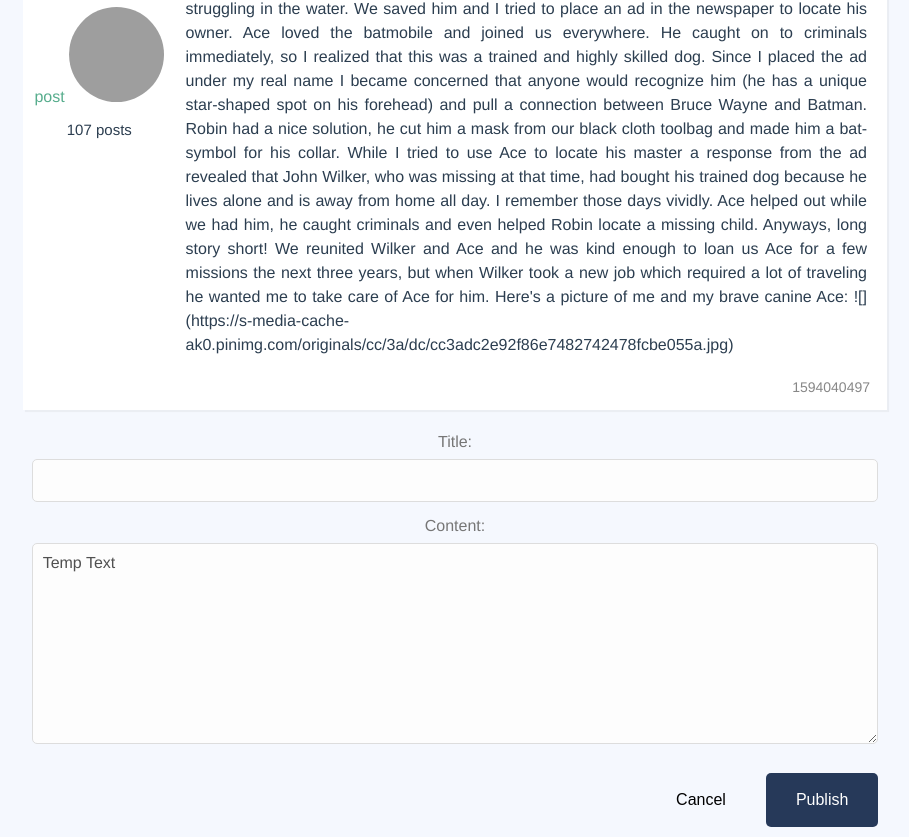
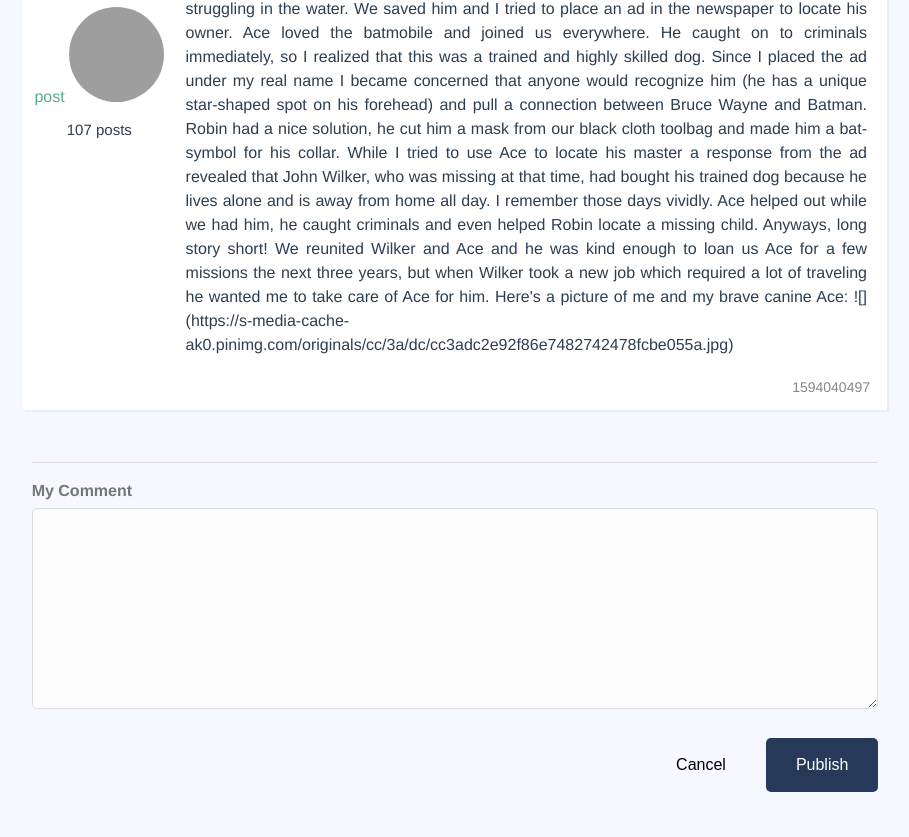
Before and after one commit to philreynolds/vueschool-masterclass, a Vue app: page /thread/-KsjWehQ--apjDBwSBCY in a window 1280 px wide. Shown: the part 1007-1844 px from the top of the page, without its empty margins (185-1094 px from the left). After the commit the page ends 1809 px from the top, so only its background shows below. Built offline with nearby package versions, Linux system fonts and the light colour scheme; grey boxes are pictures that could not be loaded.

Commit message:
Cleaned up some merge mess to revert to Lesson 22. Ready for canonical Lesson 23 now.

```diff
--- a/src/components/PostEditor.vue
+++ b/src/components/PostEditor.vue
@@ -61,7 +61,7 @@ export default {
   },
   computed: {
     thread () {
-      return this.threads.find(x => x.id === this.threadId)
+      return this.threads.find(t => t.id === this.threadId)
     }
   }
 }
--- a/src/components/pages/ThreadShow.vue
+++ b/src/components/pages/ThreadShow.vue
@@ -5,41 +5,7 @@
     <h1>{{thread.title}}</h1>
 
     <post-list :posts="threadPosts"></post-list>
-
-    <div class="col-full">
-      <form @submit.prevent="addPost">
-        <div class="form-group">
-          <label for="thread_title">Title:</label>
-          <input type="text"
-                 id="thread_title"
-                 class="form-input"
-                 name="title"
-          >
-        </div>
-        <div class="form-group">
-          <label for="thread_content">Content:</label>
-          <textarea
-            v-model = "newPostText"
-            id="thread_content"
-            class="form-input"
-            name="content"
-            rows="8"
-            cols="140"
-          >
-          </textarea>
-        </div>
-
-        <div class="btn-group">
-          <button class="btn btn-ghost">Cancel</button>
-          <button class="btn btn-blue"
-                  type="submit"
-                  name="Publish"
-          >
-            Publish
-          </button>
-        </div>
-      </form>
-    </div>
+    <post-editor :threadId="thread.id"></post-editor>
 
   </div>
 
@@ -48,10 +14,12 @@
 <script>
 import sourceData from '@/data.json'
 import PostList from '@/components/PostList.vue'
+import PostEditor from '@/components/PostEditor'
 
 export default {
   name: 'ThreadShow',
   components: {
+    PostEditor,
     PostList
   },
   props: {
```
